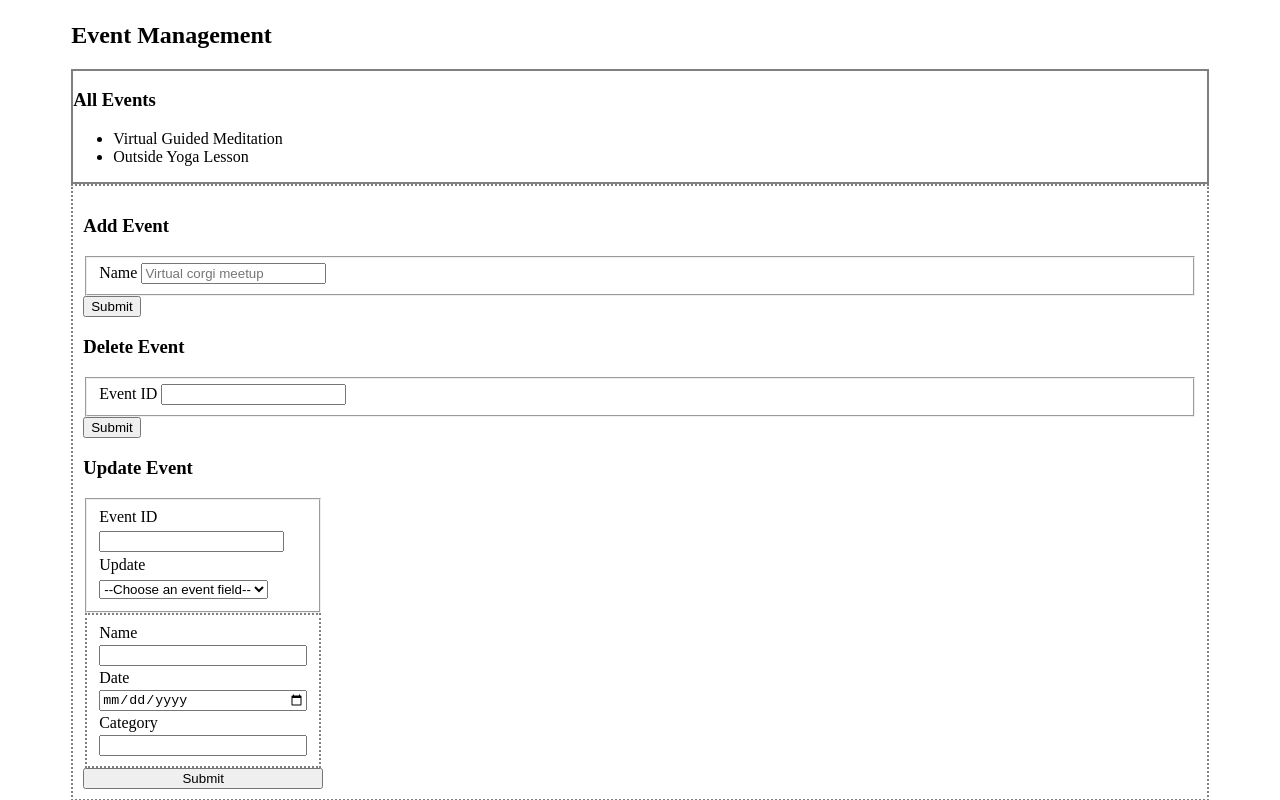
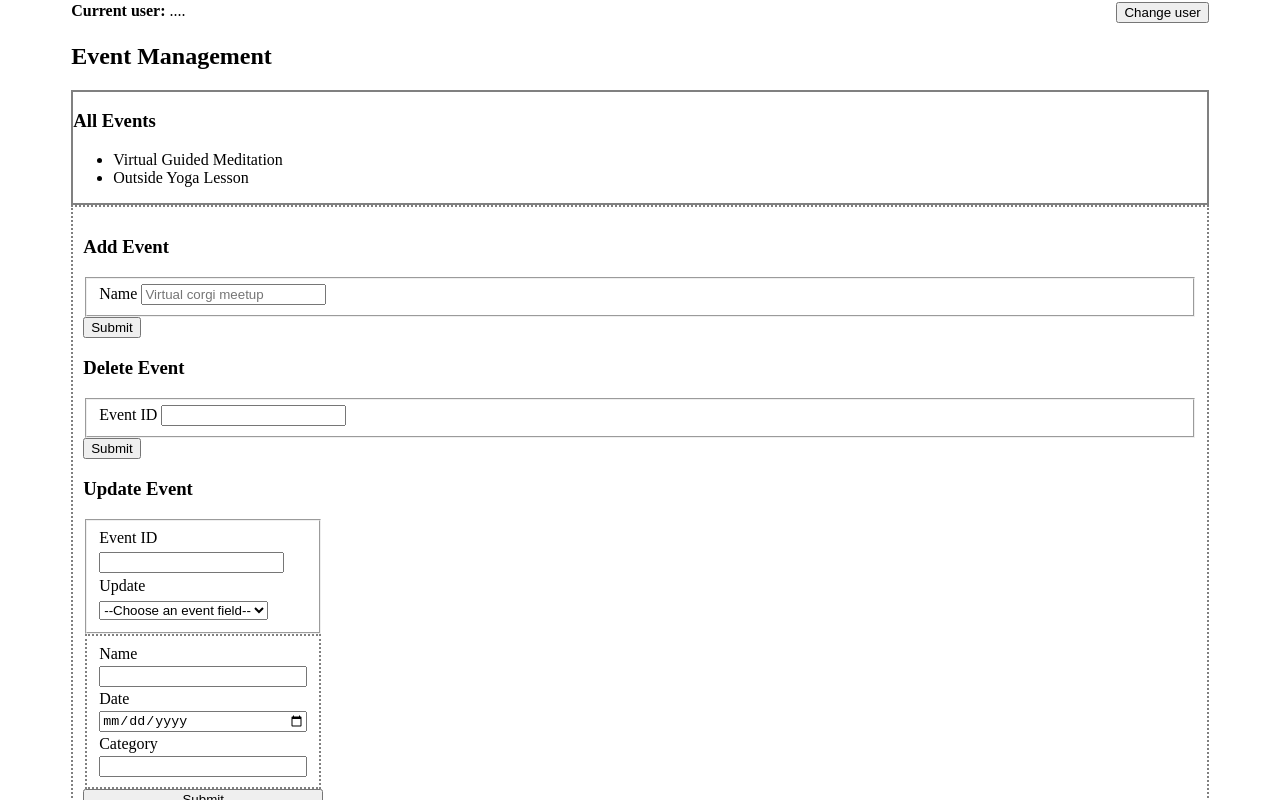
Before and after one commit to carbonsoda/eventonica-static, a plain HTML site: page index.html in a window 1280 px wide. Shown: the part 86-886 px from the top of the page. Drawn offline with Linux system fonts and the light colour scheme.

Commit message:
Add current-user section at the top

```diff
--- a/index.html
+++ b/index.html
@@ -17,6 +17,14 @@
     </header>
 
     <main>
+        <div class="current-user">
+            <span>
+                <strong> Current user: </strong>
+                ....
+            </span>
+
+            <button>Change user</button>
+        </div>
         <!--EVENTS SECTION-->
         <section class="event-management">
             <h2>Event Management</h2>
--- a/static/index.css
+++ b/static/index.css
@@ -27,6 +27,11 @@ footer {
     color: gray;
 }
 
+.current-user {
+    display: flex;
+    justify-content: space-between;
+}
+
 .events-overview {
     border: 2px gray solid;
 }
```
